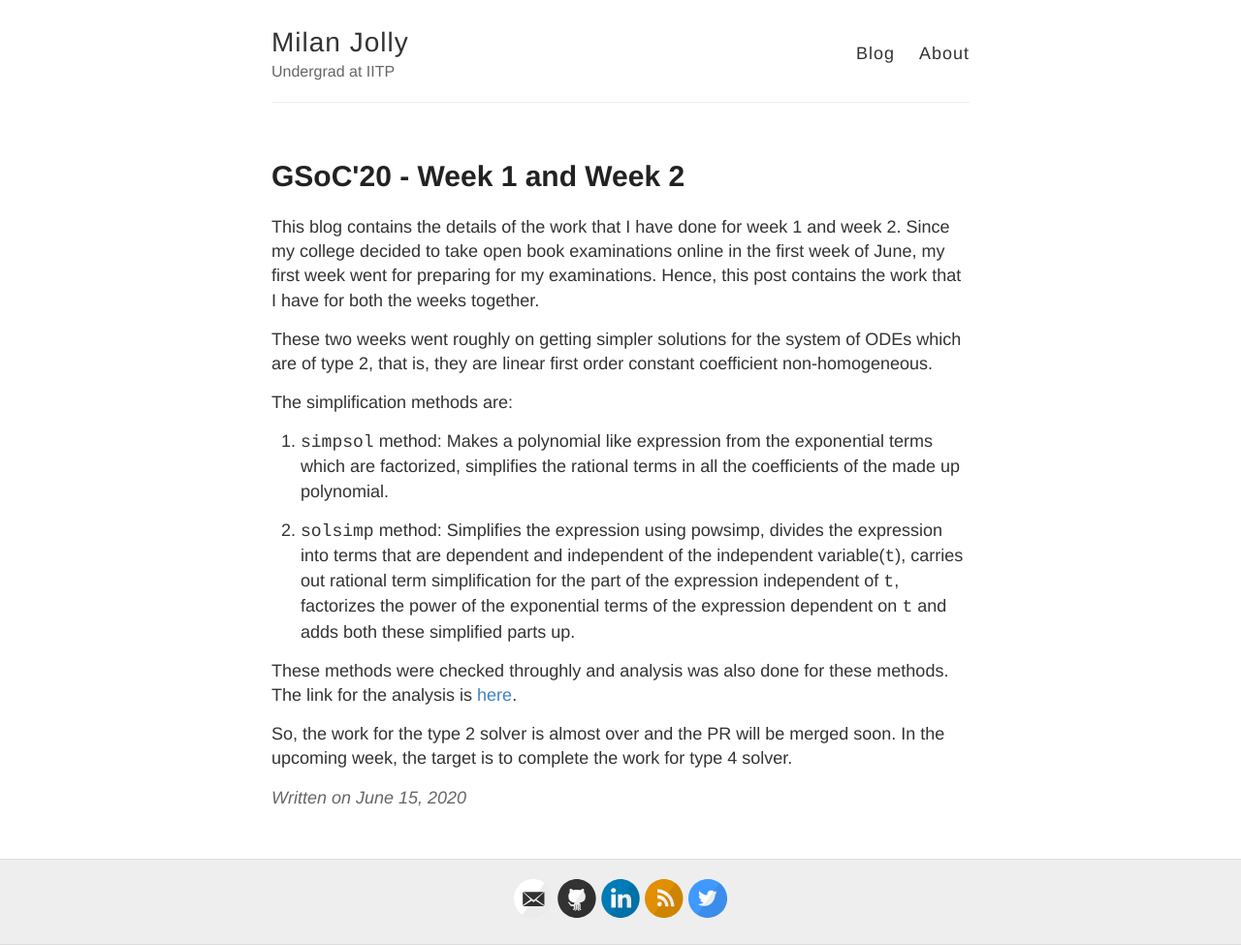
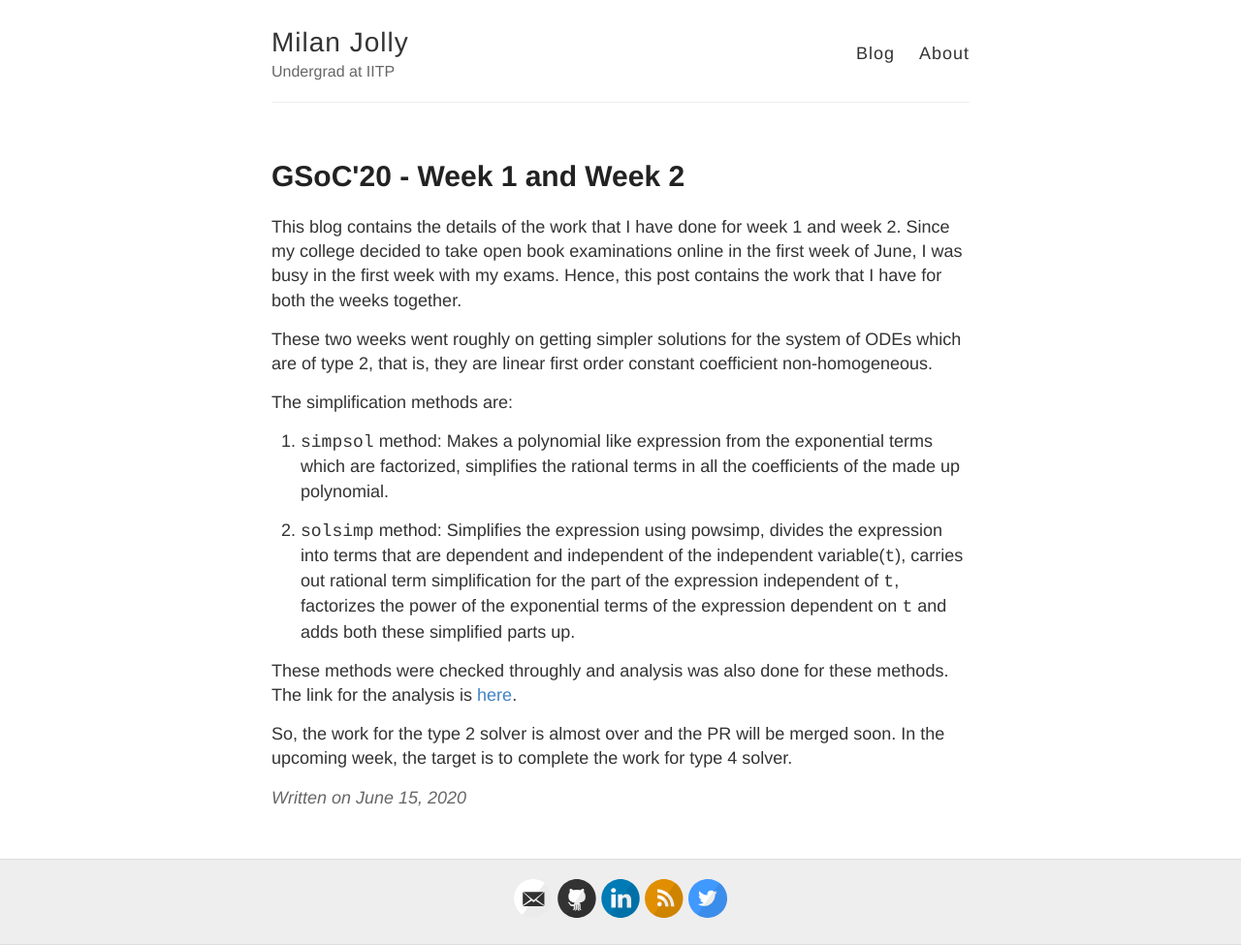
Before and after one commit to mijo2/mijo2.github.io, a Jekyll site: the page built from _posts/2020-6-15-Week1_Week2.md, in a window 1280 px wide. Shown: the whole page at 97% size. Built offline with Jekyll 4.4.1, drawn with Linux system fonts in a browser that asks for light colours.

Commit message:
Update 2020-6-15-Week1_Week2.md

```diff
--- a/_posts/2020-6-15-Week1_Week2.md
+++ b/_posts/2020-6-15-Week1_Week2.md
@@ -3,7 +3,7 @@ layout: post
 title: GSoC'20 - Week 1 and Week 2
 ---
 
-This blog contains the details of the work that I have done for week 1 and week 2. Since my college decided to take open book examinations online in the first week of June, my first week went for preparing for my examinations. Hence, this post contains the work that I have for both the weeks together.
+This blog contains the details of the work that I have done for week 1 and week 2. Since my college decided to take open book examinations online in the first week of June, I was busy in the first week with my exams. Hence, this post contains the work that I have for both the weeks together.
 
 These two weeks went roughly on getting simpler solutions for the system of ODEs which are of type 2, that is, they are linear first order constant coefficient non-homogeneous.
 
```
